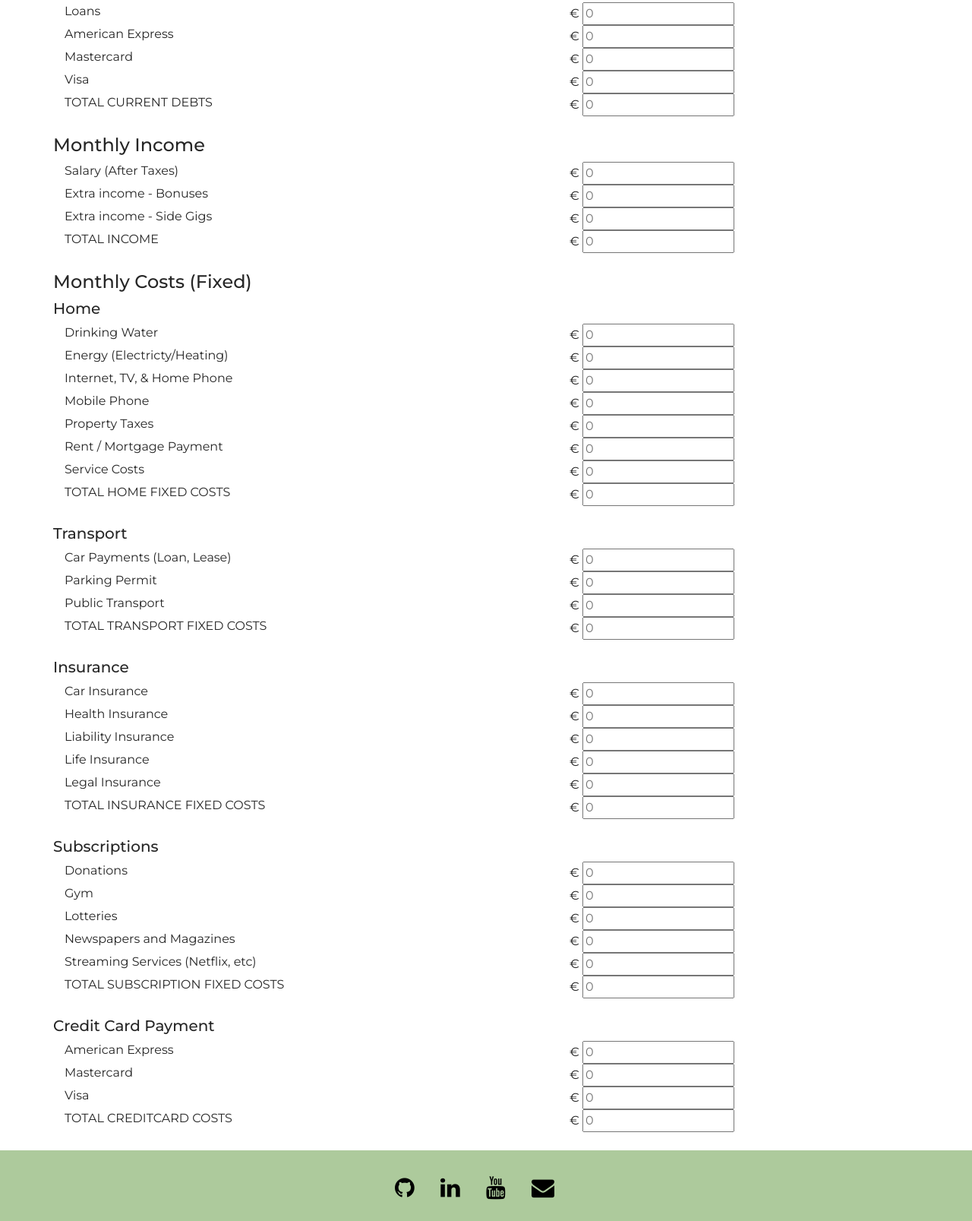
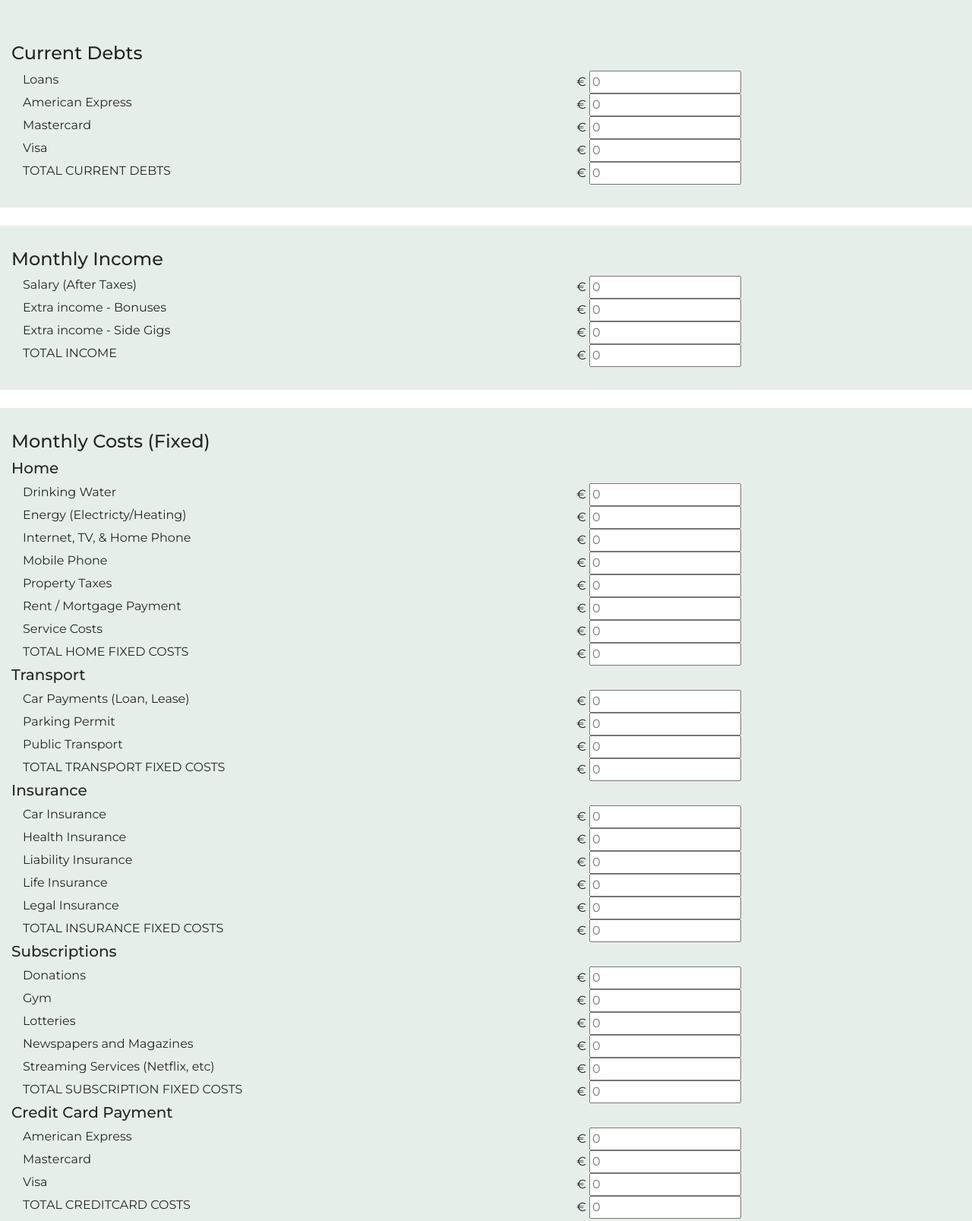
Before and after one commit to Code-Institute-Submissions/milestone-2-budgetcalc, a plain HTML site: page index.html in a window 1280 px wide. Shown: the part 1017-2624 px from the top of the page at 76% size. Drawn offline with nearby package versions, Linux system fonts and the light colour scheme.

Commit message:
Testing light background colors for elements

```diff
--- a/css/style.css
+++ b/css/style.css
@@ -4,7 +4,7 @@ color-pallete {
     color: #74b642; /* light green*/
     color: #39826c; /* aqua green */
     color: #5ea2ad; /* light blue */
-    color: #5ea2ad; /* Light background color */
+    color: #e6eeea; /* Light background color */
 }
 
 
@@ -14,6 +14,13 @@ color-pallete {
 body {
     font-family: 'Montserrat', sans-serif;
     color: #262626;
+}
+
+/* ---------------------------------------------- Containers */
+
+.container-fluid {
+    background-color: #e6eeea;
+    padding: 30px 30px;
 }
 
 /* ---------------------------------------------- Buttons */
--- a/index.html
+++ b/index.html
@@ -58,209 +58,204 @@
 <div class="container-fluid current-accounts-container" id="current-accounts">
     <div class="row"><h4>Current Accounts</h4></div>
         <div class="row current-account-item">
-            <div class="col-7">Bank Accounts</div>
-            <div class="col-5">€ <input type="number" id="accountBankValue" maxlength="10" placeholder="0"></div>
+            <div class="col-md-7 col-sm-12">Bank Accounts</div>
+            <div class="col-md-5 col-sm-12">€ <input type="number" id="accountBankValue" maxlength="10" placeholder="0"></div>
         </div>
         <div class="row current-account-item">
-            <div class="col-7">Savings Accounts</div>
-            <div class="col-5">€ <input type="number" id="accountSavingsValue" maxlength="10" placeholder="0"></div>
+            <div class="col-md-7 col-sm-12">Savings Accounts</div>
+            <div class="col-md-5 col-sm-12">€ <input type="number" id="accountSavingsValue" maxlength="10" placeholder="0"></div>
         </div>
         <div class="row totalCurrentAccounts">
-            <div class="col-7">TOTAL CURRENT ACCOUNTS</div>
-            <div class="col-5">€ <input type="number" id="totalAccountsValue" maxlength="10" readonly="readOnly" placeholder="0"></div>
+            <div class="col-md-7 col-sm-12">TOTAL CURRENT ACCOUNTS</div>
+            <div class="col-md-5 col-sm-12">€ <input type="number" id="totalAccountsValue" maxlength="10" readonly="readOnly" placeholder="0"></div>
         </div>
 </div>
 
 <!------------------------------ CURRENT DEBT CALCULATION -->
-    <div class="container">
+    <div class="container-fluid">
         <div class="row"><h4>Current Debts</h4></div>
             <div class="row current-account-item">
-                <div class="col-7">Loans</div>
-                <div class="col-5">€ <input type="number" id="debtLoanValue" maxlength="10" placeholder="0"></div>
+                <div class="col-md-7 col-sm-12">Loans</div>
+                <div class="col-md-5 col-sm-12">€ <input type="number" id="debtLoanValue" maxlength="10" placeholder="0"></div>
             </div>
             <div class="row current-account-item">
-                <div class="col-7">American Express</div>
-                <div class="col-5">€ <input type="number" id="debtAmexValue" maxlength="10" placeholder="0"></div>
+                <div class="col-md-7 col-sm-12">American Express</div>
+                <div class="col-md-5 col-sm-12">€ <input type="number" id="debtAmexValue" maxlength="10" placeholder="0"></div>
             </div>
             <div class="row current-account-item">
-                <div class="col-7">Mastercard</div>
-                <div class="col-5">€ <input type="number" id="debtMastercardValue" maxlength="10" placeholder="0"></div>
+                <div class="col-md-7 col-sm-12">Mastercard</div>
+                <div class="col-md-5 col-sm-12">€ <input type="number" id="debtMastercardValue" maxlength="10" placeholder="0"></div>
             </div>
             <div class="row current-account-item">
-                <div class="col-7">Visa</div>
-                <div class="col-5">€ <input type="number" id="debtVisaValue" maxlength="10" placeholder="0"></div>
+                <div class="col-md-7 col-sm-12">Visa</div>
+                <div class="col-md-5 col-sm-12">€ <input type="number" id="debtVisaValue" maxlength="10" placeholder="0"></div>
             </div>
             <div class="row totalCurrentAccounts">
-                <div class="col-7">TOTAL CURRENT DEBTS</div>
-                <div class="col-5">€ <input type="number" id="totalDebtsValue" maxlength="10" readonly="readOnly" placeholder="0"></div>
+                <div class="col-md-7 col-sm-12">TOTAL CURRENT DEBTS</div>
+                <div class="col-md-5 col-sm-12">€ <input type="number" id="totalDebtsValue" maxlength="10" readonly="readOnly" placeholder="0"></div>
             </div>
     </div>
     <br>
 
 
 <!------------------------------ INCOME CALCULATION -->
-    <div class="container">
+    <div class="container-fluid">
         <div class="row"><h4>Monthly Income</h4></div>
             <div class="row income-item">
-                <div class="col-7">Salary (After Taxes)</div>
-                <div class="col-5">€ <input type="number" id="netSalary" maxlength="10" placeholder="0"></div>
+                <div class="col-md-7 col-sm-12">Salary (After Taxes)</div>
+                <div class="col-md-5 col-sm-12">€ <input type="number" id="netSalary" maxlength="10" placeholder="0"></div>
             </div>
             <div class="row income-item">
-                <div class="col-7">Extra income - Bonuses</div>
-                <div class="col-5">€ <input type="number" id="bonusSalary" maxlength="10" placeholder="0"></div>
+                <div class="col-md-7 col-sm-12">Extra income - Bonuses</div>
+                <div class="col-md-5 col-sm-12">€ <input type="number" id="bonusSalary" maxlength="10" placeholder="0"></div>
             </div>
             <div class="row income-item">
-                <div class="col-7">Extra income - Side Gigs</div>
-                <div class="col-5">€ <input type="number" id="gigSalary" maxlength="10" placeholder="0"></div>
+                <div class="col-md-7 col-sm-12">Extra income - Side Gigs</div>
+                <div class="col-md-5 col-sm-12">€ <input type="number" id="gigSalary" maxlength="10" placeholder="0"></div>
             </div>
             <div class="row">
-                <div class="col-7">TOTAL INCOME </div>
-                <div class="col-5">€ <input type="number" id="totalIncomeValue" maxlength="10" readonly="readOnly" placeholder="0"></div>
+                <div class="col-md-7 col-sm-12">TOTAL INCOME </div>
+                <div class="col-md-5 col-sm-12">€ <input type="number" id="totalIncomeValue" maxlength="10" readonly="readOnly" placeholder="0"></div>
             </div>
     </div>
     <br>
 
 <!------------------------------ FIXED COSTS CALCULATION -->
-    <div class="container">
+    <div class="container-fluid">
         <div class="row"><h4>Monthly Costs (Fixed)</h4></div>
 <!------------------------------ FIXED COSTS CALCULATION --- HOME-->
         <div class="row"><h5>Home</h5></div>
             <div class="row costs-item">
-                <div class="col-7">Drinking Water</div>
-                <div class="col-5">€ <input type="number" id="waterValue" maxlength="10" placeholder="0"></div>
+                <div class="col-md-7 col-sm-12">Drinking Water</div>
+                <div class="col-md-5 col-sm-12">€ <input type="number" id="waterValue" maxlength="10" placeholder="0"></div>
             </div>
             <div class="row costs-item">
-                <div class="col-7">Energy (Electricty/Heating)</div>
-                <div class="col-5">€ <input type="number" id="energyValue" maxlength="10" placeholder="0"></div>
+                <div class="col-md-7 col-sm-12">Energy (Electricty/Heating)</div>
+                <div class="col-md-5 col-sm-12">€ <input type="number" id="energyValue" maxlength="10" placeholder="0"></div>
             </div>
             <div class="row costs-item">
-                <div class="col-7">Internet, TV, & Home Phone</div>
-                <div class="col-5">€ <input type="number" id="internetValue" maxlength="10" placeholder="0"></div>
+                <div class="col-md-7 col-sm-12">Internet, TV, & Home Phone</div>
+                <div class="col-md-5 col-sm-12">€ <input type="number" id="internetValue" maxlength="10" placeholder="0"></div>
             </div>
             <div class="row costs-item">
-                <div class="col-7">Mobile Phone</div>
-                <div class="col-5">€ <input type="number" id="mobileValue" maxlength="10" placeholder="0"></div>
+                <div class="col-md-7 col-sm-12">Mobile Phone</div>
+                <div class="col-md-5 col-sm-12">€ <input type="number" id="mobileValue" maxlength="10" placeholder="0"></div>
             </div>
             <div class="row costs-item">
-                <div class="col-7">Property Taxes</div>
-                <div class="col-5">€ <input type="number" id="propertyTaxValue" maxlength="10" placeholder="0"></div>
+                <div class="col-md-7 col-sm-12">Property Taxes</div>
+                <div class="col-md-5 col-sm-12">€ <input type="number" id="propertyTaxValue" maxlength="10" placeholder="0"></div>
             </div>
             <div class="row costs-item">
-                <div class="col-7">Rent / Mortgage Payment</div>
-                <div class="col-5">€ <input type="number" id="rentMortageValue" maxlength="10" placeholder="0"></div>
+                <div class="col-md-7 col-sm-12">Rent / Mortgage Payment</div>
+                <div class="col-md-5 col-sm-12">€ <input type="number" id="rentMortageValue" maxlength="10" placeholder="0"></div>
             </div>
             <div class="row costs-item">
-                <div class="col-7">Service Costs</div>
-                <div class="col-5">€ <input type="number" id="homeServiceCostsValue" maxlength="10" placeholder="0"></div>
+                <div class="col-md-7 col-sm-12">Service Costs</div>
+                <div class="col-md-5 col-sm-12">€ <input type="number" id="homeServiceCostsValue" maxlength="10" placeholder="0"></div>
             </div>
             <div class="row">
-                <div class="col-7">TOTAL HOME FIXED COSTS </div>
-                <div class="col-5">€ <input type="number" id="totalHomeCostValue" maxlength="10" readonly="readOnly" placeholder="0"></div>
+                <div class="col-md-7 col-sm-12">TOTAL HOME FIXED COSTS </div>
+                <div class="col-md-5 col-sm-12">€ <input type="number" id="totalHomeCostValue" maxlength="10" readonly="readOnly" placeholder="0"></div>
             </div>
-            <br>
 
 <!------------------------------ FIXED COSTS CALCULATION --- TRANSPORT -->
         <div class="row"><h5>Transport</h5></div>
             <div class="row costs-item">
-                <div class="col-7">Car Payments (Loan, Lease)</div>
-                <div class="col-5">€ <input type="number" id="transportCarPaymentValue" maxlength="10" placeholder="0"></div>
+                <div class="col-md-7 col-sm-12">Car Payments (Loan, Lease)</div>
+                <div class="col-md-5 col-sm-12">€ <input type="number" id="transportCarPaymentValue" maxlength="10" placeholder="0"></div>
             </div>
             <div class="row costs-item">
-                <div class="col-7">Parking Permit</div>
-                <div class="col-5">€ <input type="number" id="transportParkingPermitPermitValue" maxlength="10" placeholder="0"></div>
+                <div class="col-md-7 col-sm-12">Parking Permit</div>
+                <div class="col-md-5 col-sm-12">€ <input type="number" id="transportParkingPermitPermitValue" maxlength="10" placeholder="0"></div>
             </div>
             <div class="row costs-item">
-                <div class="col-7">Public Transport</div>
-                <div class="col-5">€ <input type="number" id="transportPublicValue" maxlength="10" placeholder="0"></div>
+                <div class="col-md-7 col-sm-12">Public Transport</div>
+                <div class="col-md-5 col-sm-12">€ <input type="number" id="transportPublicValue" maxlength="10" placeholder="0"></div>
             </div>
             <div class="row">
-                <div class="col-7">TOTAL TRANSPORT FIXED COSTS </div>
-                <div class="col-5">€ <input type="number" id="totalTransportCostValue" maxlength="10" readonly="readOnly" placeholder="0"></div>
+                <div class="col-md-7 col-sm-12">TOTAL TRANSPORT FIXED COSTS </div>
+                <div class="col-md-5 col-sm-12">€ <input type="number" id="totalTransportCostValue" maxlength="10" readonly="readOnly" placeholder="0"></div>
             </div>
-            <br>
 
 <!------------------------------ FIXED COSTS CALCULATION --- INSURANCE -->
          <div class="row"><h5>Insurance</h5></div>
             <div class="row costs-item">
-                <div class="col-7">Car Insurance</div>
-                <div class="col-5">€ <input type="number" id="insuranceCarValue" maxlength="10" placeholder="0"></div>
+                <div class="col-md-7 col-sm-12">Car Insurance</div>
+                <div class="col-md-5 col-sm-12">€ <input type="number" id="insuranceCarValue" maxlength="10" placeholder="0"></div>
             </div>
             <div class="row costs-item">
-                <div class="col-7">Health Insurance</div>
-                <div class="col-5">€ <input type="number" id="insuranceHealthValue" maxlength="10" placeholder="0"></div>
+                <div class="col-md-7 col-sm-12">Health Insurance</div>
+                <div class="col-md-5 col-sm-12">€ <input type="number" id="insuranceHealthValue" maxlength="10" placeholder="0"></div>
             </div>
             <div class="row costs-item">
-                <div class="col-7">Liability Insurance</div>
-                <div class="col-5">€ <input type="number" id="insuranceLiabilityValue" maxlength="10" placeholder="0"></div>
+                <div class="col-md-7 col-sm-12">Liability Insurance</div>
+                <div class="col-md-5 col-sm-12">€ <input type="number" id="insuranceLiabilityValue" maxlength="10" placeholder="0"></div>
             </div>
             <div class="row costs-item">
-                <div class="col-7">Life Insurance</div>
-                <div class="col-5">€ <input type="number" id="insuranceLifeValue" maxlength="10" placeholder="0"></div>
+                <div class="col-md-7 col-sm-12">Life Insurance</div>
+                <div class="col-md-5 col-sm-12">€ <input type="number" id="insuranceLifeValue" maxlength="10" placeholder="0"></div>
             </div>
             <div class="row costs-item">
-                <div class="col-7">Legal Insurance</div>
-                <div class="col-5">€ <input type="number" id="insuranceLegalValue" maxlength="10" placeholder="0"></div>
+                <div class="col-md-7 col-sm-12">Legal Insurance</div>
+                <div class="col-md-5 col-sm-12">€ <input type="number" id="insuranceLegalValue" maxlength="10" placeholder="0"></div>
             </div>
             <div class="row">
-                <div class="col-7">TOTAL INSURANCE FIXED COSTS </div>
-                <div class="col-5">€ <input type="number" id="totalInsuranceCostValue" maxlength="10" readonly="readOnly" placeholder="0"></div>
+                <div class="col-md-7 col-sm-12">TOTAL INSURANCE FIXED COSTS </div>
+                <div class="col-md-5 col-sm-12">€ <input type="number" id="totalInsuranceCostValue" maxlength="10" readonly="readOnly" placeholder="0"></div>
             </div>
-            <br>
 
 <!------------------------------ FIXED COSTS CALCULATION --- SUBSCRIPTIONS -->
         <div class="row"><h5>Subscriptions</h5></div>
             <div class="row costs-item">
-                <div class="col-7">Donations</div>
-                <div class="col-5">€ <input type="number" id="donationsValue" maxlength="10" placeholder="0"></div>
+                <div class="col-md-7 col-sm-12">Donations</div>
+                <div class="col-md-5 col-sm-12">€ <input type="number" id="donationsValue" maxlength="10" placeholder="0"></div>
             </div>
             <div class="row costs-item">
-                <div class="col-7">Gym</div>
-                <div class="col-5">€ <input type="number" id="subscriptionsGymValue" maxlength="10" placeholder="0"></div>
+                <div class="col-md-7 col-sm-12">Gym</div>
+                <div class="col-md-5 col-sm-12">€ <input type="number" id="subscriptionsGymValue" maxlength="10" placeholder="0"></div>
             </div>
             <div class="row costs-item">
-                <div class="col-7">Lotteries</div>
-                <div class="col-5">€ <input type="number" id="subscriptionsLotteryValue" maxlength="10" placeholder="0"></div>
+                <div class="col-md-7 col-sm-12">Lotteries</div>
+                <div class="col-md-5 col-sm-12">€ <input type="number" id="subscriptionsLotteryValue" maxlength="10" placeholder="0"></div>
             </div>
             <div class="row costs-item">
-                <div class="col-7">Newspapers and Magazines</div>
-                <div class="col-5">€ <input type="number" id="subscriptionsNewsValue" maxlength="10" placeholder="0"></div>
+                <div class="col-md-7 col-sm-12">Newspapers and Magazines</div>
+                <div class="col-md-5 col-sm-12">€ <input type="number" id="subscriptionsNewsValue" maxlength="10" placeholder="0"></div>
             </div>
             <div class="row costs-item">
-                <div class="col-7">Streaming Services (Netflix, etc)</div>
-                <div class="col-5">€ <input type="number" id="subscriptionsStreamingValue" maxlength="10" placeholder="0"></div>
+                <div class="col-md-7 col-sm-12">Streaming Services (Netflix, etc)</div>
+                <div class="col-md-5 col-sm-12">€ <input type="number" id="subscriptionsStreamingValue" maxlength="10" placeholder="0"></div>
             </div>
             <div class="row">
-                <div class="col-7">TOTAL SUBSCRIPTION FIXED COSTS </div>
-                <div class="col-5">€ <input type="number" id="totalSubscriptionCostValue" maxlength="10" readonly="readOnly" placeholder="0"></div>
+                <div class="col-md-7 col-sm-12">TOTAL SUBSCRIPTION FIXED COSTS </div>
+                <div class="col-md-5 col-sm-12">€ <input type="number" id="totalSubscriptionCostValue" maxlength="10" readonly="readOnly" placeholder="0"></div>
             </div>
-            <br>
 <!------------------------------ FIXED COSTS CALCULATION --- CREDITCARDS -->
             <div class="row"><h5>Credit Card Payment</h5></div>
             <div class="row costs-item">
-                <div class="col-7">American Express</div>
-                <div class="col-5">€ <input type="number" id="amexValue" maxlength="10" placeholder="0"></div>
+                <div class="col-md-7 col-sm-12">American Express</div>
+                <div class="col-md-5 col-sm-12">€ <input type="number" id="amexValue" maxlength="10" placeholder="0"></div>
             </div>
             <div class="row costs-item">
-                <div class="col-7">Mastercard</div>
-                <div class="col-5">€ <input type="number" id="mastercardValue" maxlength="10" placeholder="0"></div>
+                <div class="col-md-7 col-sm-12">Mastercard</div>
+                <div class="col-md-5 col-sm-12">€ <input type="number" id="mastercardValue" maxlength="10" placeholder="0"></div>
             </div>
             <div class="row costs-item">
-                <div class="col-7">Visa</div>
-                <div class="col-5">€ <input type="number" id="visaValue" maxlength="10" placeholder="0"></div>
+                <div class="col-md-7 col-sm-12">Visa</div>
+                <div class="col-md-5 col-sm-12">€ <input type="number" id="visaValue" maxlength="10" placeholder="0"></div>
             </div>
             <div class="row">
-                <div class="col-7">TOTAL CREDITCARD COSTS </div>
-                <div class="col-5">€ <input type="number" id="totalCreditcardCostValue" maxlength="10" readonly="readOnly" placeholder="0"></div>
+                <div class="col-md-7 col-sm-12">TOTAL CREDITCARD COSTS </div>
+                <div class="col-md-5 col-sm-12">€ <input type="number" id="totalCreditcardCostValue" maxlength="10" readonly="readOnly" placeholder="0"></div>
             </div>
-            <br>
     </div>
 
 
 <!--
     <div class="container">
         <div class="row">
-            <div class="col-7">Left Over</div>
-            <div class="col-5">€<input type="number" id="result" maxlength="10" placeholder="0"></div>
+            <div class="col-md-7 col-sm-12">Left Over</div>
+            <div class="col-md-5 col-sm-12">€<input type="number" id="result" maxlength="10" placeholder="0"></div>
         </div>
     </div>
 -->
```
